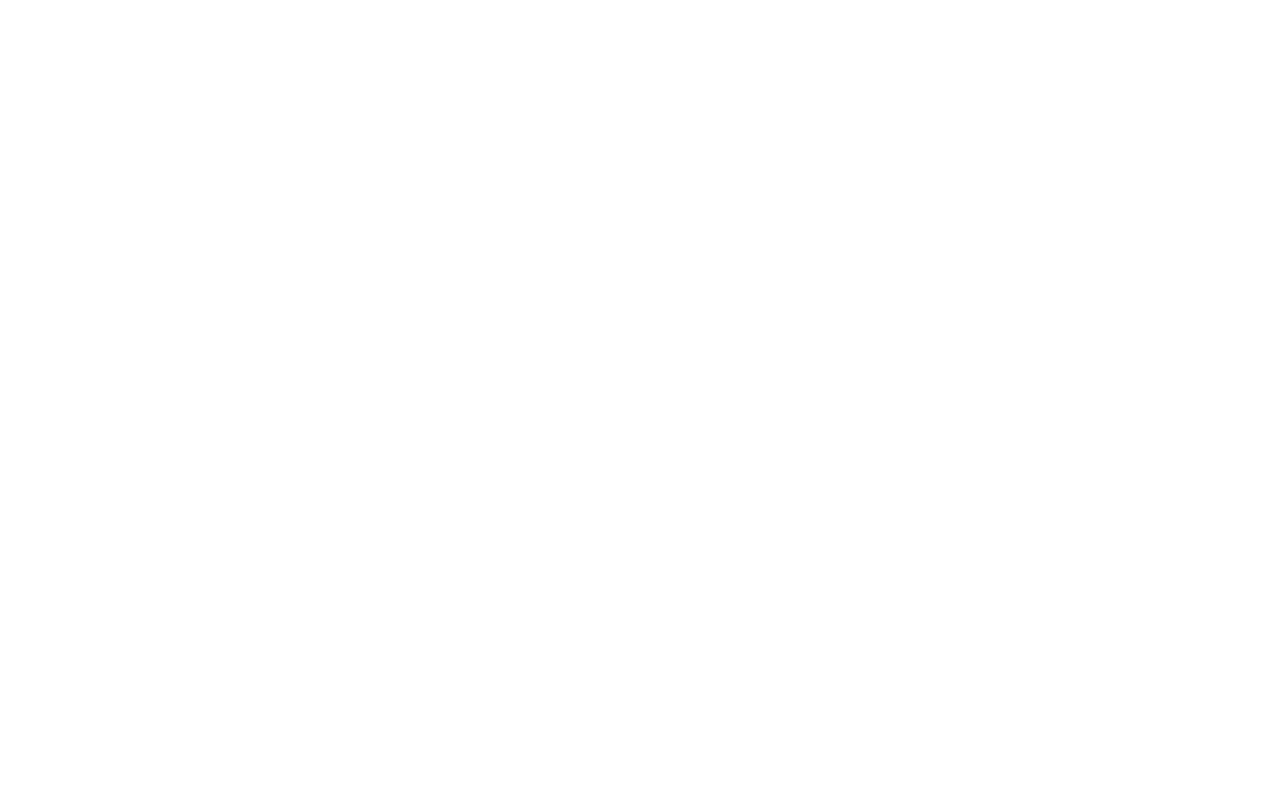
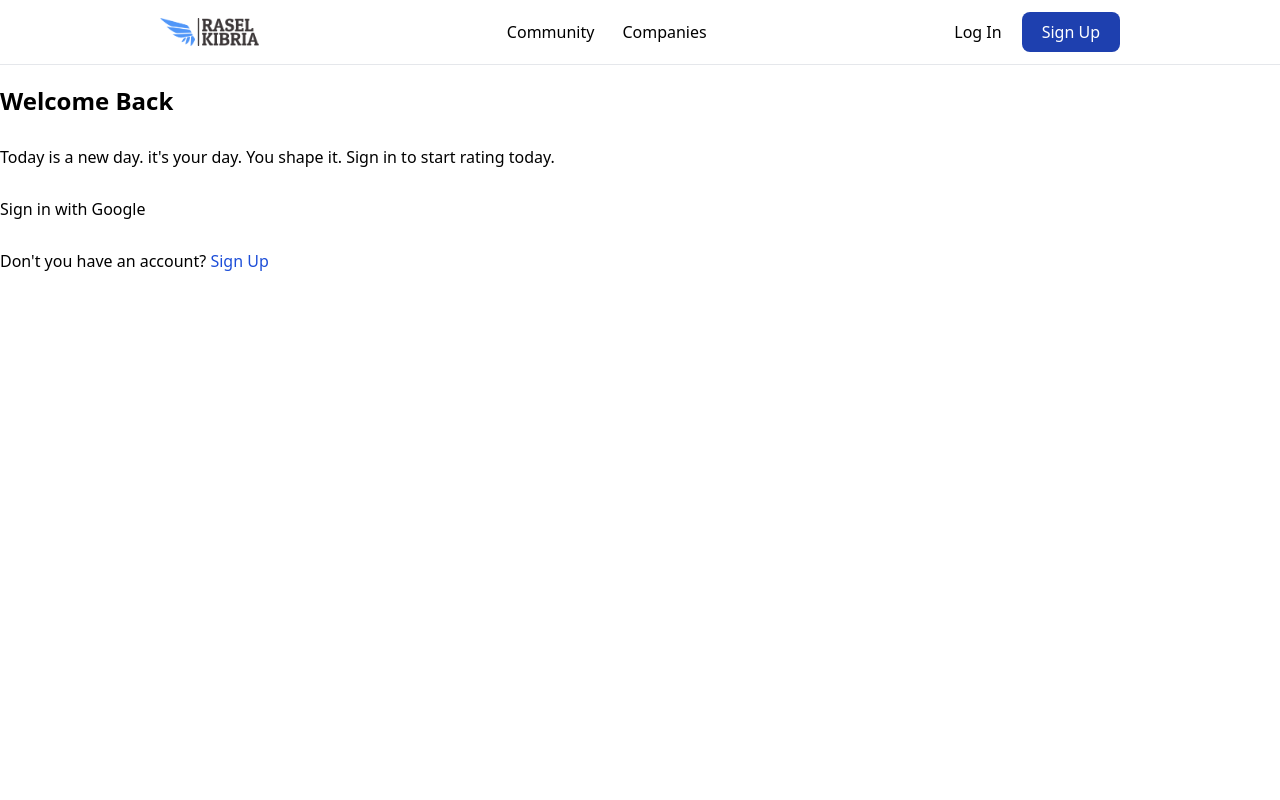
Before and after one commit to raselMiahDev/colluage-rate-client, a React (Vite) app: page /login in a window 1280 px wide. Before the commit this address had no page. Shown: the top 800 px of the page. Built offline with nearby package versions, Linux system fonts and the light colour scheme.

Commit message:
login, sign up, about page create done but not complete

```diff
--- /dev/null
+++ b/src/view/page/about-you/about-you.page.tsx
@@ -0,0 +1,22 @@
+import ContainerSectionWrapper from "../../components/layout/container-section-wrapper.comp";
+import PageWrapper from "../../components/layout/page-wrapper";
+import AboutYouForm from "./components/about-you.form";
+
+const AboutYouPage = () => {
+  return (
+    <PageWrapper>
+      <ContainerSectionWrapper>
+        <div className="space-y-5">
+          <h1 className="text-3xl font-bold">Almost There</h1>
+          <p>
+            Tell us little-bit about you. it will help <br /> us to find you
+            more easily
+          </p>
+          <AboutYouForm />
+        </div>
+      </ContainerSectionWrapper>
+    </PageWrapper>
+  );
+};
+
+export default AboutYouPage;
--- /dev/null
+++ b/src/view/page/about-you/components/about-you.form.tsx
@@ -0,0 +1,5 @@
+const AboutYouForm = () => {
+  return <div>form</div>;
+};
+
+export default AboutYouForm;
--- /dev/null
+++ b/src/view/page/login/components/login.tsx
@@ -0,0 +1,28 @@
+import { Link } from "react-router-dom";
+import { RouteUrl } from "../../../router/url";
+
+const Login = () => {
+  return (
+    <div className="max-w-5xl space-y-7">
+      <h1 className="text-2xl font-bold">Welcome Back</h1>
+      <p>
+        Today is a new day. it's your day. You shape it. Sign in to start rating
+        today.
+      </p>
+
+      <div>
+        <button>Sign in with Google</button>
+      </div>
+      <div>
+        <p>
+          Don't you have an account?{" "}
+          <Link to={RouteUrl.SIGN_UP} className="text-blue-500">
+            Sign Up
+          </Link>
+        </p>
+      </div>
+    </div>
+  );
+};
+
+export default Login;
--- /dev/null
+++ b/src/view/page/login/login.page.tsx
@@ -0,0 +1,18 @@
+import ContainerSectionWrapper from "../../components/layout/container-section-wrapper.comp";
+
+import PageWrapper from "../../components/layout/page-wrapper";
+import Login from "./components/login";
+
+const LoginPage = () => {
+  return (
+    <PageWrapper>
+      <div>
+        <ContainerSectionWrapper>
+          <Login />
+        </ContainerSectionWrapper>
+      </div>
+    </PageWrapper>
+  );
+};
+
+export default LoginPage;
--- /dev/null
+++ b/src/view/page/sign-up/components/sign-up.tsx
@@ -0,0 +1,22 @@
+const SignUp = () => {
+  return (
+    <div>
+      <div className="space-y-5">
+        <h1 className="text-3xl font-bold">Hello, There</h1>
+        <p>
+          {" "}
+          Today is a new day. it's your day. You shape it. <br /> Sign in to
+          start rating today.
+        </p>
+
+        <div>
+          <button className="bg-black text-white px-14 py-2 rounded-lg">
+            Sign up with Google
+          </button>
+        </div>
+      </div>
+    </div>
+  );
+};
+
+export default SignUp;
--- /dev/null
+++ b/src/view/page/sign-up/sign-up.page.tsx
@@ -0,0 +1,15 @@
+import ContainerSectionWrapper from "../../components/layout/container-section-wrapper.comp";
+import PageWrapper from "../../components/layout/page-wrapper";
+import SignUp from "./components/sign-up";
+
+const SignUpPage = () => {
+  return (
+    <PageWrapper>
+      <ContainerSectionWrapper>
+        <SignUp />
+      </ContainerSectionWrapper>
+    </PageWrapper>
+  );
+};
+
+export default SignUpPage;
--- a/src/view/router/root.router.tsx
+++ b/src/view/router/root.router.tsx
@@ -9,6 +9,9 @@
 import SingleProfilePage from "../page/single-profile/single-profile.page";
 import RatingPage from "../page/rating/rating.page";
 import ReportPage from "../page/report/report.page";
+import LoginPage from "../page/login/login.page";
+import SignUpPage from "../page/sign-up/sign-up.page";
+import AboutYouPage from "../page/about-you/about-you.page";
 
 export default function RootRouter() {
   return (
@@ -19,6 +22,9 @@
           <Route path={RouteUrl.SEARCH_RESULT} element={<SearchResultPage />} />
           <Route path={RouteUrl.RATING} element={<RatingPage />} />
           <Route path={RouteUrl.REPORT} element={<ReportPage />} />
+          <Route path={RouteUrl.LOGIN} element={<LoginPage />} />
+          <Route path={RouteUrl.SIGN_UP} element={<SignUpPage />} />
+          <Route path={RouteUrl.ABOUT_YOU} element={<AboutYouPage />} />
           <Route
             path={RouteUrl.SINGLE_PROFILE}
             element={<SingleProfilePage />}
--- a/src/view/router/url.ts
+++ b/src/view/router/url.ts
@@ -3,10 +3,11 @@
     COMMUNITY: "/community",
     COMPANIES: "/companies",
     LOGIN: "/login",
-    REGISTER: "/register",
+    SIGN_UP: "/sign-up",
     SEARCH_RESULT: "/search-result",
     SINGLE_PROFILE:"/single-profile",
     RATING:"/rating",
     REPORT:"/report",
+    ABOUT_YOU:"/about-you",
     NOT_FOUND: "*",
 } as const
```
Also changed, not shown: src/view/page/about-you/about-you.controller.ts (added), src/view/page/login/login.controller.ts (added).
